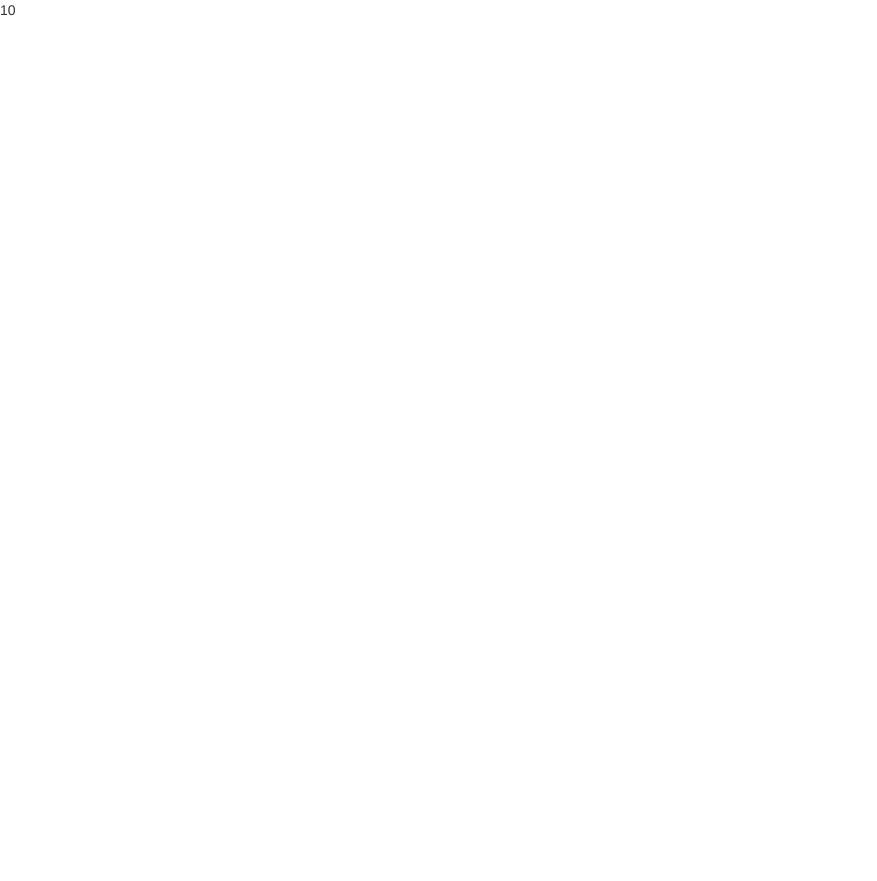
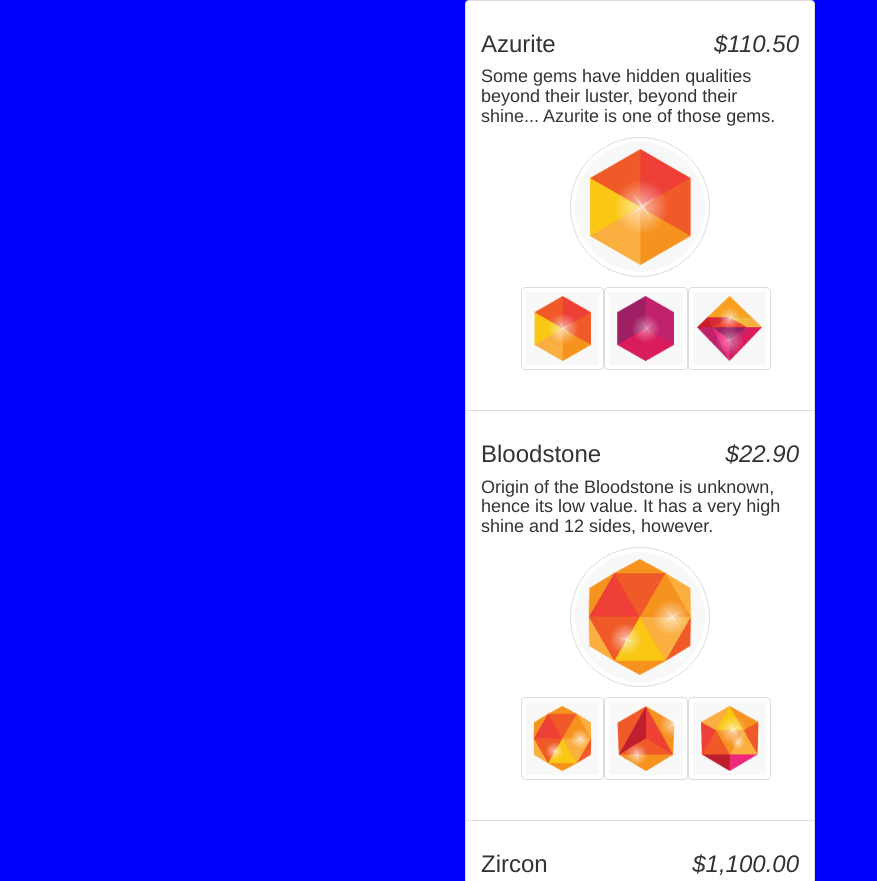
Before and after one commit to BrandonSersion/angular-gem-store, a plain HTML site: page index.html in a window 1280 px wide. Shown: the top 881 px of the page, without its empty margins (0-877 px from the left). Before the commit the page ends 800 px from the top, so only its background shows below. Drawn offline with nearby package versions, Linux system fonts and the light colour scheme.

Commit message:
finished rundown

```diff
--- a/assets/main.css
+++ b/assets/main.css
@@ -0,0 +1,16 @@
+body{
+  background-color:blue;
+}
+
+li{
+list-style:none;
+}
+
+img{
+  width:10em;
+}
+
+.small-image {
+  width:30%;
+  margin-top:10px;
+}
--- a/assets/products.json
+++ b/assets/products.json
@@ -6,7 +6,7 @@
   "rarity": 7,
   "color": "#CCC",
   "faces": 14,
-  "images": ["images/gem-02.gif", "images/gem-05.gif", "images/gem-09.gif"],
+  "images": ["./assets/images/gem-02.gif", "./assets/images/gem-05.gif", "./assets/images/gem-09.gif"],
   "reviews": []
 }, {
   "name": "Bloodstone",
@@ -16,7 +16,7 @@
   "rarity": 6,
   "color": "#EEE",
   "faces": 12,
-  "images": ["images/gem-01.gif", "images/gem-03.gif", "images/gem-04.gif"],
+  "images": ["./assets/images/gem-01.gif", "./assets/images/gem-03.gif", "./assets/images/gem-04.gif"],
   "reviews": []
 }, {
   "name": "Zircon",
@@ -26,6 +26,6 @@
   "rarity": 2,
   "color": "#000",
   "faces": 6,
-  "images": ["images/gem-06.gif", "images/gem-07.gif", "images/gem-08.gif"],
+  "images": ["./assets/images/gem-06.gif", "./assets/images/gem-07.gif", "./assets/images/gem-08.gif"],
   "reviews": []
 }]
--- a/assets/script.js
+++ b/assets/script.js
@@ -2,5 +2,12 @@
   'use strict';
   angular
     .module("gemStore", [])
+    .controller("StoreCtrl", function ($http, $scope) {
+      $http.get("./assets/products.json").then(function (response) {
+        $scope.products = response.data;
+
+      })
+
+    });
 
 }());
--- a/index.html
+++ b/index.html
@@ -12,9 +12,32 @@
   <link href="./assets/main.css" rel="stylesheet">
 </head>
 
-<body>
-  {{5+5}}
-
+<body ng-controller="StoreCtrl">
+  <div class="row">
+    <div class="container">
+      <div class="col-md-4 col-md-offset-4">
+        <div class="list-group">
+          <!--Products Container-->
+          <div class="list-group-item" ng-repeat="product in products">
+            <h3>
+            {{product.name}}
+            <em class="pull-right">{{product.price | currency}}</em>
+          </h3>
+            <div class="gallery">
+              <h4>{{product.description}}</h4>
+              <img class="img img-circle img-thumbnail center-block" ng-src="{{product.images[0]}}" alt="">
+              <ul class="clearfix">
+                <li ng-repeat="image in product.images">
+                <img class="small-image pull-left thumbnail ng-scope" src="{{image}}" alt="">
+              </li>
+              </ul>
+            </div>
+            <!--Image Gallery-->
+          </div>
+        </div>
+      </div>
+    </div>
+  </div>
   <script src="https://code.jquery.com/jquery-3.2.1.min.js" integrity="sha256-hwg4gsxgFZhOsEEamdOYGBf13FyQuiTwlAQgxVSNgt4=" crossorigin="anonymous"></script>
   <script src="https://maxcdn.bootstrapcdn.com/bootstrap/3.3.7/js/bootstrap.min.js"></script>
   <script src="https://ajax.googleapis.com/ajax/libs/angularjs/1.6.6/angular.min.js"></script>
```
